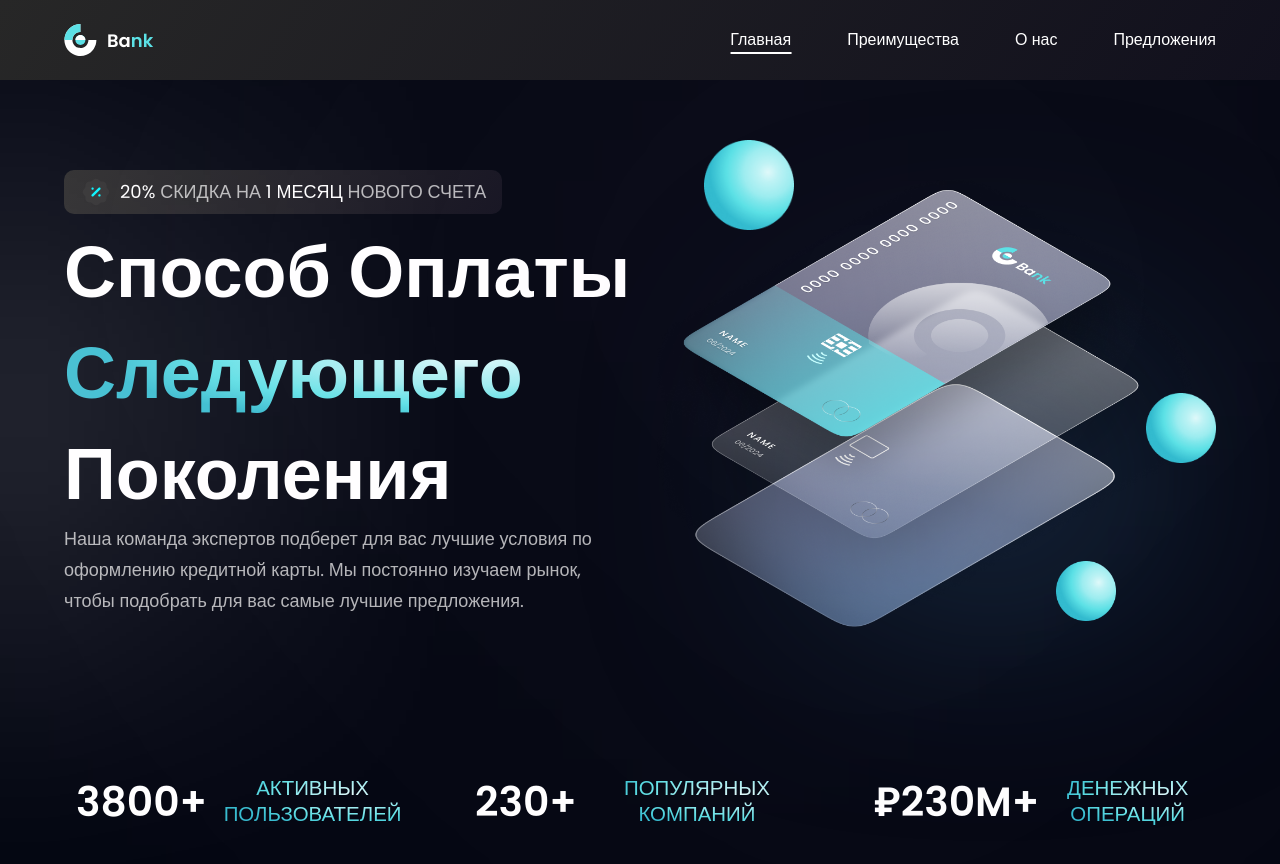
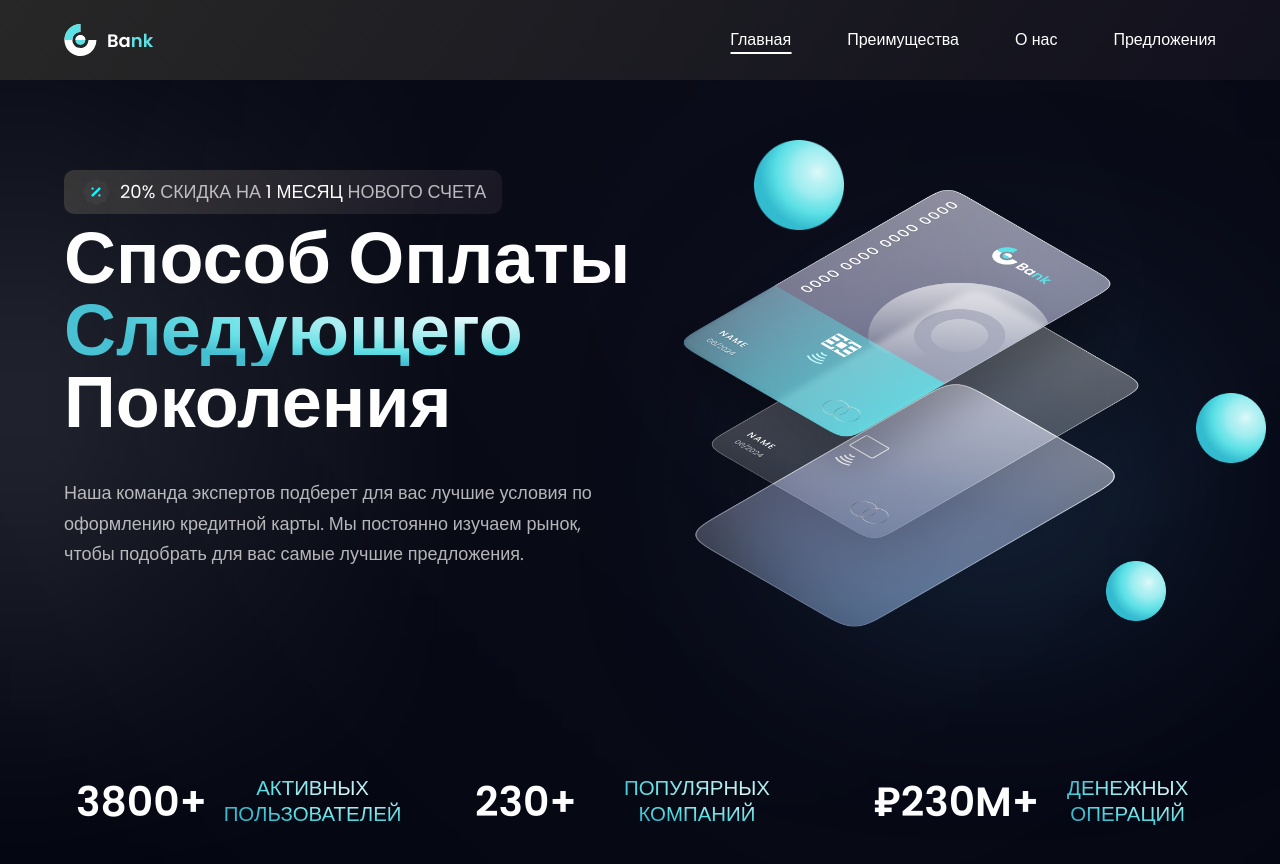
Before and after one commit to kostin-s/bank_landing, a React (Vite) app: page / in a window 1280 px wide. Shown: the top 864 px of the page. Built offline with nearby package versions, Linux system fonts and the light colour scheme.

Commit message:
адаптив первых секций

```diff
--- a/src/components/sections/Introduction/Introduction.module.scss
+++ b/src/components/sections/Introduction/Introduction.module.scss
@@ -1,5 +1,5 @@
 .home {
-  @apply w-full mt-[170px] flex pb-[130px] md:flex-row flex-col;
+  @apply w-full sm:mt-[170px] mt-[120px] flex pb-[50px] lg:pb-[130px] sd:flex-row flex-col;
 
   .content {
     @apply relative;
@@ -21,12 +21,20 @@
     }
 
     .main_title {
-      @apply text-white text-7xl font-semibold leading-[140%];
+      @apply lg:text-7xl lg:mb-10
+        sd:text-6xl
+        xs:text-5xl
+        text-4xl mb-5
+        font-semibold leading-[160%] text-white;
 
       > span {
         @apply block;
       }
     }
+  }
+
+  .descr_width {
+    @apply sd:w-[570px] w-full;
   }
 
   .text_gradient {
@@ -46,7 +54,7 @@
   }
 
   .descr {
-    @apply mt-6;
+    @apply max-w-[570px] w-full mt-6;
   }
 
   .cards {
@@ -55,24 +63,24 @@
   }
 
   .images {
-    @apply flex-1 flex md:my-0 my-10 relative;
+    @apply min-w-[300px] max-w-[650px] flex-1 flex md:my-0 my-10 relative m-[30px_auto_0];
 
     .ball_1,
     .ball_2,
     .ball_3 {
-      @apply hidden absolute z-10 md:inline-block;
+      @apply hidden absolute z-10 sd:inline-block;
     }
 
     .ball_1 {
-      @apply top-[10px] left-[70px] h-[60px] lg:h-[90px] lg:top-[-30px];
+      @apply top-[10px] left-[70px] h-[60px] lg:h-[90px] lg:top-[-30px] animate-move;
     }
 
     .ball_2 {
-      @apply bottom-[170px] right-[-20px] h-[40px] lg:h-[70px] lg:right-[0px];
+      @apply bottom-[170px] right-[-20px] h-[40px] lg:h-[70px] lg:right-[0px] animate-[move_40s_linear_infinite];
     }
 
     .ball_3 {
-      @apply bottom-[50px] right-[120px] h-[30px] lg:h-[60px] lg:bottom-3 lg:right-[100px];
+      @apply bottom-[50px] right-[120px] h-[30px] lg:h-[60px] lg:bottom-3 lg:right-[100px] animate-[move_30s_linear_infinite];
     }
   }
 
--- a/src/components/sections/Introduction/Introduction.tsx
+++ b/src/components/sections/Introduction/Introduction.tsx
@@ -24,7 +24,7 @@ const Introduction: FC = () => {
           Поколения
         </h1>
 
-        <Description width='570px'>
+        <Description style={styles.descr_width}>
           Наша команда экспертов подберет для вас лучшие условия по оформлению
           кредитной карты. Мы постоянно изучаем рынок, чтобы подобрать для вас
           самые лучшие предложения.
--- a/src/components/ui/Description/Description.tsx
+++ b/src/components/ui/Description/Description.tsx
@@ -1,20 +1,17 @@
+import cn from 'classnames';
 import { FC } from 'react';
 
 import styles from './Description.module.scss';
 
 interface IDescriptionProps {
   children: string;
-  width: string;
+  style: string;
 }
 
 const Description: FC<IDescriptionProps> = props => {
-  const { children, width } = props;
+  const { children, style } = props;
 
-  return (
-    <p className={styles.descr} style={{ width: width }}>
-      {children}
-    </p>
-  );
+  return <p className={cn(styles.descr, style)}>{children}</p>;
 };
 
 export default Description;
--- a/tailwind.config.cjs
+++ b/tailwind.config.cjs
@@ -21,6 +21,7 @@ module.exports = {
       xs: '480px',
       ss: '620px',
       sm: '768px',
+      sd: '950px',
       md: '1060px',
       lg: '1200px',
       xl: '1700px',
@@ -34,9 +35,21 @@ module.exports = {
           transform: 'translateY(0)',
         },
       },
+      move: {
+        '0%': {
+          transform: 'rotate(0deg) translateX(50px) rotate(0deg)',
+        },
+        '50%': {
+          transform: 'rotate(180deg) translateX(50px) rotate(-180deg)',
+        },
+        '100%': {
+          transform: 'rotate(360deg) translateX(50px) rotate(-360deg)',
+        },
+      },
     },
     animation: {
       slide: 'slide .35s ease-in-out',
+      move: 'move 90s linear infinite',
     },
   },
   plugins: [
```
